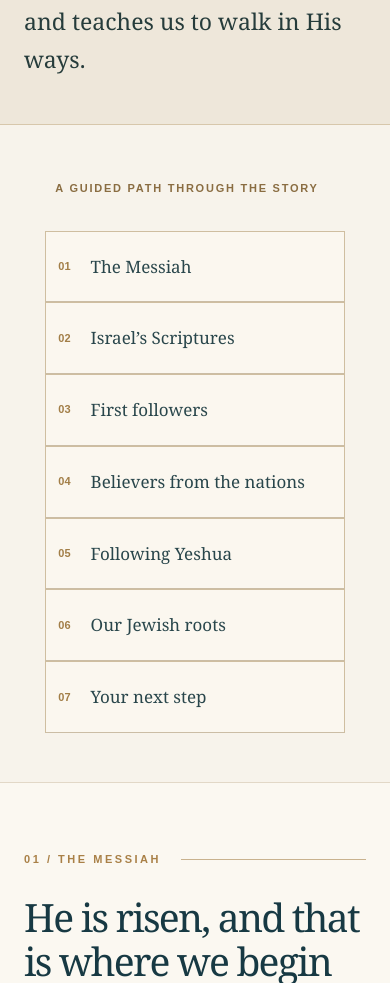
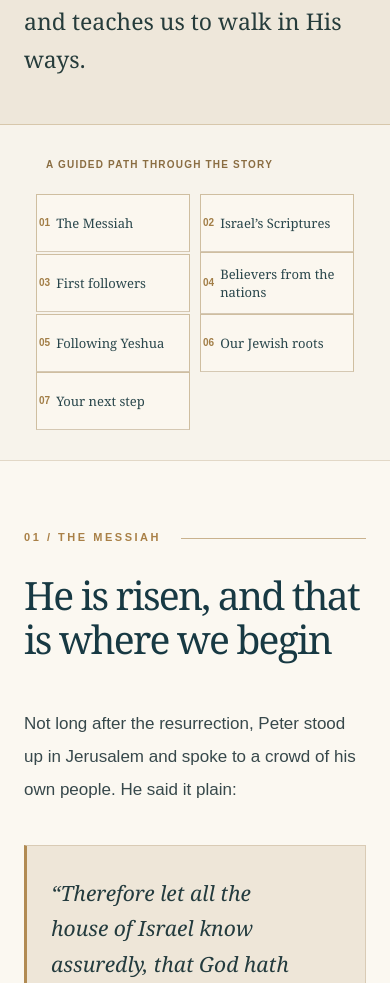
Before and after one commit to desukara/yeshua-roots, a Next.js app: page /start-here in a window 390 px wide. Shown: the part 2163-3146 px from the top of the page. Built offline with nearby package versions, Linux system fonts and the light colour scheme.

Commit message:
Prevent mobile story navigation overlay and restore page scrolling

```diff
--- a/app/start-here/start-here.css
+++ b/app/start-here/start-here.css
@@ -231,3 +231,48 @@
 @media(min-width:901px) and (max-width:1150px){
  .sh-testimony__heading,.sh-testimony>p,.sh-testimony>blockquote{width:100%!important;max-width:100%!important}
 }
+
+/* Mobile navigation must be a compact, normal-flow section, never a viewport overlay. */
+@media(max-width:900px){
+ .sh-page .sh-path{
+   position:static!important;
+   inset:auto!important;
+   top:auto!important;
+   height:auto!important;
+   max-height:none!important;
+   min-height:0!important;
+   overflow:visible!important;
+   transform:none!important;
+   z-index:auto!important;
+   padding:26px 24px 30px!important;
+ }
+ .sh-page .sh-path__inner{
+   display:grid!important;
+   grid-template-columns:repeat(2,minmax(0,1fr))!important;
+   gap:0 14px!important;
+   width:100%!important;
+   max-width:640px!important;
+ }
+ .sh-page .sh-path__label{
+   grid-column:1/-1!important;
+   margin:0 0 12px!important;
+   font-size:10px!important;
+   line-height:1.5!important;
+   letter-spacing:.12em!important;
+ }
+ .sh-page .sh-path a{
+   min-width:0!important;
+   padding:12px 2px!important;
+   gap:8px!important;
+   font:400 14px/1.4 Georgia,serif!important;
+   border-bottom:1px solid #d5c8b3!important;
+   white-space:normal!important;
+   overflow-wrap:break-word!important;
+ }
+ .sh-page .sh-path a span{flex:none;font-size:10px!important}
+}
+@media(max-width:390px){
+ .sh-page .sh-path{padding:22px 18px 26px!important}
+ .sh-page .sh-path__inner{gap:0 10px!important}
+ .sh-page .sh-path a{font-size:13px!important;gap:6px!important}
+}
```
